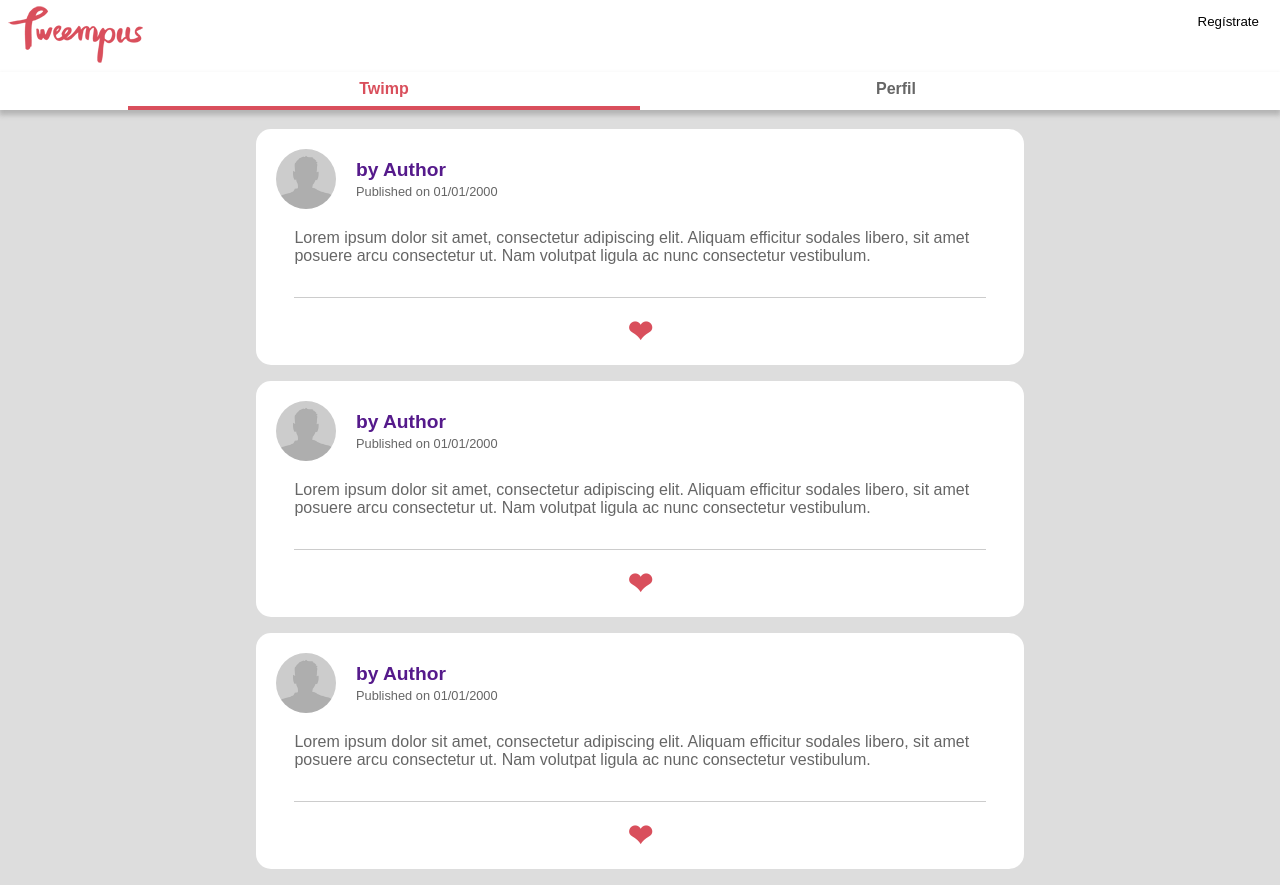
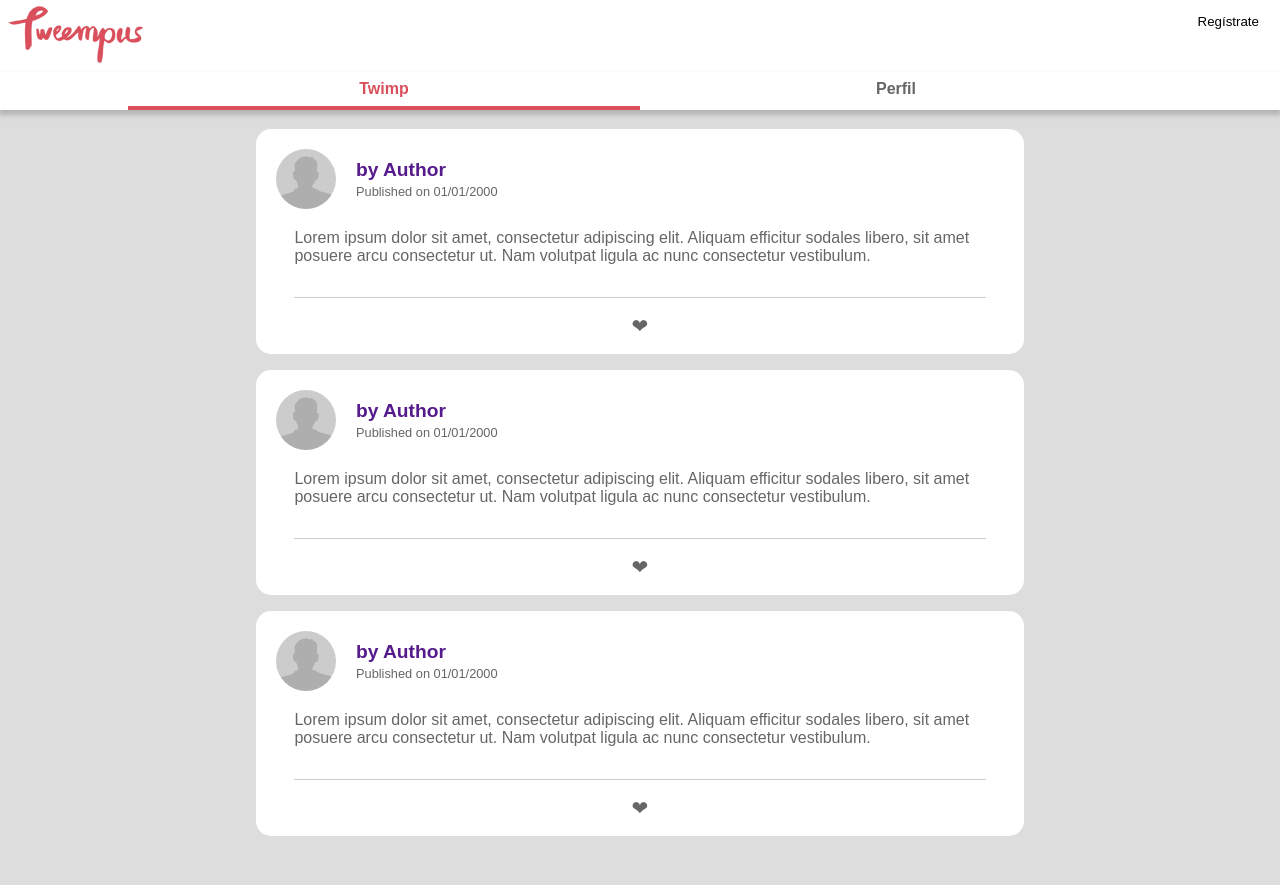
Before and after one commit to VanesaLopez/Angular-tweempus, an Angular app: page / in a window 1280 px wide. After the commit the page ends 852 px from the top, so only its background shows below. Built offline with nearby package versions, Linux system fonts and the light colour scheme.

Commit message:
Added click on favorite icon

```diff
--- a/src/app/shared/twimp/twimp-card/twimp-card.component.html
+++ b/src/app/shared/twimp/twimp-card/twimp-card.component.html
@@ -13,7 +13,9 @@
 	<hr class="twimp_line">
 
 	<div class="twimp_fav">
-		<a class="fav_icon fav_icon-selected" href="#">&#10084;</a>
+		<a class="fav_icon"
+		[ngClass]="{'fav_icon-selected': twimp.favorite}"
+		(click)="setFavorite(twimp.id)" href="#">&#10084;</a>
 	</div>
 
 </section>
--- a/src/app/shared/twimp/twimp-card/twimp-card.component.ts
+++ b/src/app/shared/twimp/twimp-card/twimp-card.component.ts
@@ -1,4 +1,4 @@
-import { Component, Input } from '@angular/core';
+import { Component, Input, Output, EventEmitter } from '@angular/core';
 
 import { Twimp } from '../twimp.model';
 
@@ -9,4 +9,9 @@ import { Twimp } from '../twimp.model';
 })
 export class TwimpCardComponent {
   @Input() twimp: Twimp;
+  @Output() updateFavorite = new EventEmitter();
+
+  setFavorite(twimpId: string) {
+    this.updateFavorite.emit(twimpId);
+  }
 }
--- a/src/app/shared/twimp/twimp-list/twimp-list.component.html
+++ b/src/app/shared/twimp/twimp-list/twimp-list.component.html
@@ -1,5 +1,5 @@
 <section class="twimp_list">
-  <tweempus-twimp-card [twimp]="twimps[0]"></tweempus-twimp-card>
-  <tweempus-twimp-card [twimp]="twimps[1]"></tweempus-twimp-card>
-  <tweempus-twimp-card [twimp]="twimps[2]"></tweempus-twimp-card>
+  <tweempus-twimp-card [twimp]="twimps[0]" (updateFavorite)="updateFavorite($event)"></tweempus-twimp-card>
+  <tweempus-twimp-card [twimp]="twimps[1]" (updateFavorite)="updateFavorite($event)"></tweempus-twimp-card>
+  <tweempus-twimp-card [twimp]="twimps[2]" (updateFavorite)="updateFavorite($event)"></tweempus-twimp-card>
 </section>
--- a/src/app/shared/twimp/twimp-list/twimp-list.component.ts
+++ b/src/app/shared/twimp/twimp-list/twimp-list.component.ts
@@ -20,6 +20,13 @@ export class TwimpListComponent implements OnInit {
     this.twimps.push(new Twimp('2', '', this.authors[0], this.text, '01/01/2000'));
     this.twimps.push(new Twimp('3', '', this.authors[0], this.text, '01/01/2000'));
     this.twimps.push(new Twimp('4', '', this.authors[0], this.text, '01/01/2000'));
-    console.log(this.twimps);
+  }
+
+  updateFavorite(event) {
+    this.twimps.forEach(twimp => {
+      if (twimp.id === event) {
+        twimp.favorite = !twimp.favorite;
+      }
+    });
   }
 }
```
